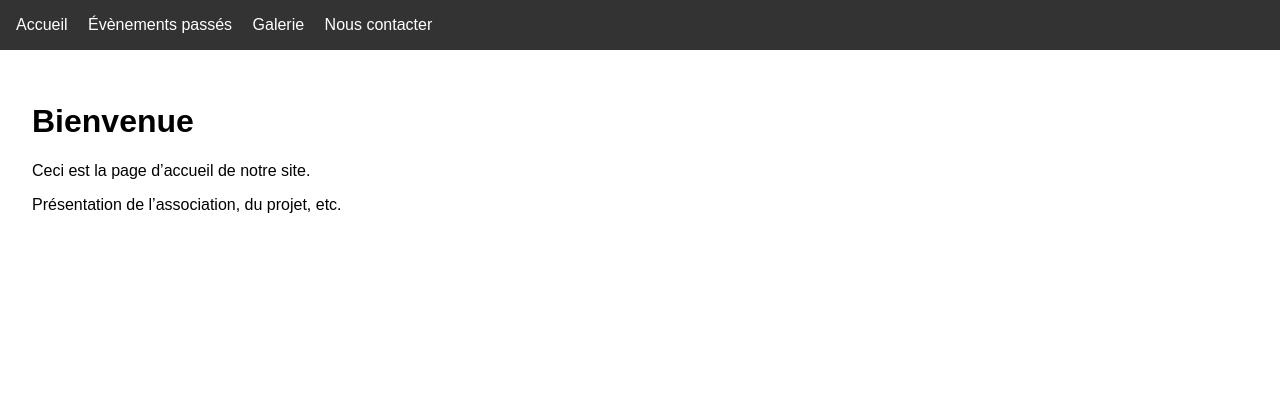
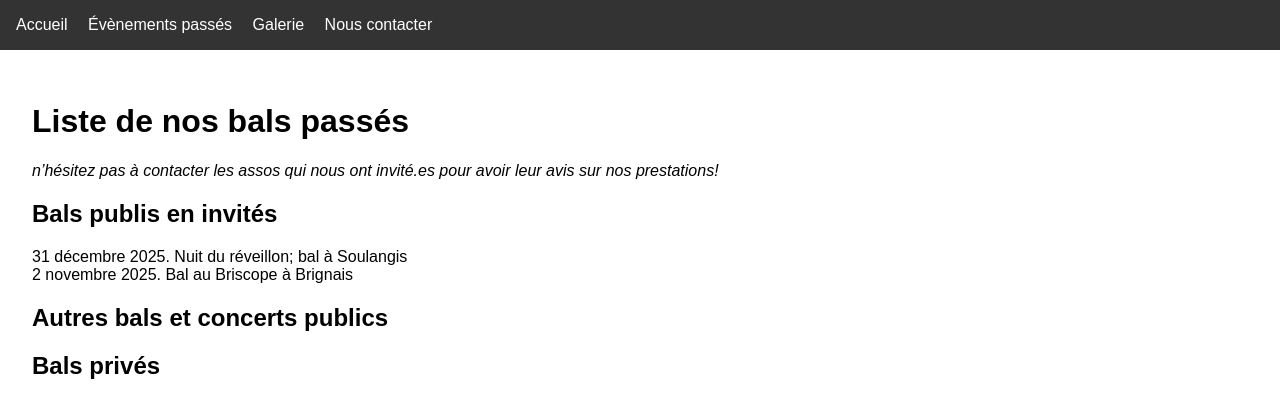
Before and after one commit to bayesiancook/les-doigts-qui-dansent-bal-folk, a Jekyll site: the page built from evenements.md, in a window 1280 px wide. Shown: the top 418 px of the page. Built offline with Jekyll 4.4.1, drawn with Linux system fonts in a browser that asks for light colours.

Commit message:
evenements

```diff
--- a/evenements.md
+++ b/evenements.md
@@ -1,10 +1,17 @@
 ---
 layout: default
-title: Accueil
+title: Evenements
 ---
 
-# Bienvenue
+# Liste de nos bals passés
 
-Ceci est la page d’accueil de notre site.
+_n'hésitez pas à contacter les assos qui nous ont invité.es pour avoir leur avis sur nos prestations!_
 
-Présentation de l’association, du projet, etc.
+## Bals publis en invités
+
+31 décembre 2025. Nuit du réveillon; bal à Soulangis\
+2 novembre 2025. Bal au Briscope à Brignais
+
+## Autres bals et concerts publics
+
+## Bals privés
```
